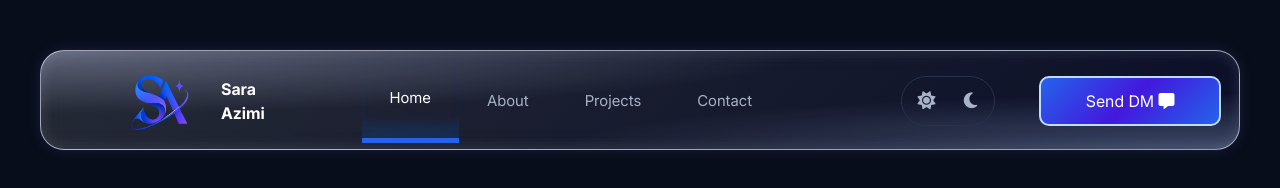
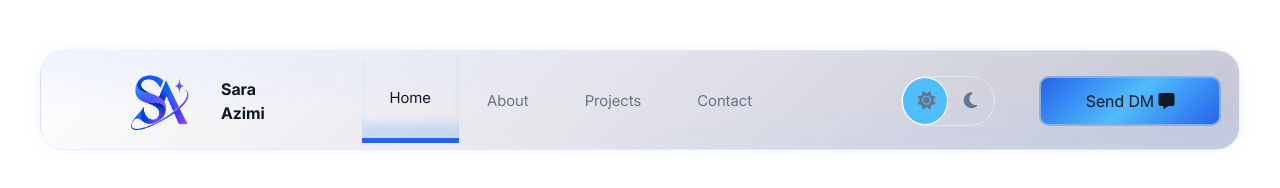
Before and after one commit to mhmdtakhtravan/portfolio-website-frontend, a plain HTML site: page index.html in a window 1280 px wide. Both pictures are taken after a click on the button "Toggle theme". Drawn offline with nearby package versions, Linux system fonts and the light colour scheme.

Commit message:
adding theme switch ability

```diff
--- a/assets/css/header.css
+++ b/assets/css/header.css
@@ -38,6 +38,7 @@ header {
 .theme-toggle {
   width: fit-content;
   display: flex;
+   position: relative;
   flex-direction: row;
   flex-wrap: nowrap;
   align-items: center;
@@ -47,18 +48,30 @@ header {
   padding: 6px;
   border: none;
   border-radius: 50px;
-
-  background-color: var(--secondary-bg);
+  background-color: transparent;
   color: var(--text-color);
 
   cursor: pointer;
   border: 1px solid var(--border-color);
 }
-
+.theme-background {
+    background-color: var(--color-secondary);
+    border:1px solid #FFFF;
+    border-radius:50%;
+    position: absolute;
+    z-index: 0;
+    transform: translateX(50%);
+    transition: transform 0.5s ease;
+}
+[data-theme="light"] .theme-background {
+    transform: translateX(-50%);
+}
 .theme-toggle i {
   width: 36px;
   height: 36px;
 
+   position: relative;
+    z-index: 1;
   display: flex;
   align-items: center;
   justify-content: center;
--- a/assets/css/main-style.css
+++ b/assets/css/main-style.css
@@ -54,7 +54,7 @@
   --border-color: #26334d;
   --border-color-sec: #bcddff;
 }
-[data-theme="light"] {
+:root[data-theme="light"] {
   /* Background Colors */
   --bg-primary: #ffffff;
   --bg-secondary: #dfdfdf;
@@ -187,3 +187,9 @@ select {
     inset 0 0 15px var(--glass-shadow-one),
     0 0 15px var(--glass-shadow-two);
 }
+/* transition for theme */
+body {
+    transition:
+        background-color 0.5s ease,
+        color 0.5s ease;
+}
--- a/assets/js/main.js
+++ b/assets/js/main.js
@@ -5,6 +5,7 @@ document.addEventListener("DOMContentLoaded", () => {
     .then((data) => {
       document.getElementById("header").innerHTML = data;
       setActiveLink();
+      themeSwitch();
     });
 });
 // function for activate links in header
@@ -21,3 +22,17 @@ function setActiveLink() {
     }
   });
 }
+// function for theme switch
+function themeSwitch() {
+  const themeButton = document.querySelector(".theme-toggle");
+  console.log(themeButton);
+  themeButton.addEventListener("click", () => {
+    let dTheme = document.documentElement.getAttribute("data-theme");
+    if (dTheme === "dark") {
+      dTheme = "light";
+    } else if (dTheme === "light") {
+      dTheme = "dark";
+    }
+    document.documentElement.setAttribute("data-theme", dTheme);
+  });
+}
--- a/components/header.html
+++ b/components/header.html
@@ -44,6 +44,8 @@
           type="button"
           aria-label="Toggle theme"
         >
+         <span class="theme-background w-50 h-100"></span>
+
           <i class="fa-solid fa-sun"></i>
           <i class="fa-solid fa-moon"></i>
         </button>
--- a/index.html
+++ b/index.html
@@ -1,5 +1,5 @@
 <!doctype html>
-<html lang="en">
+<html lang="en" data-theme="dark">
   <head>
     <meta charset="UTF-8" />
     <meta name="viewport" content="width=device-width, initial-scale=1.0" />
```
